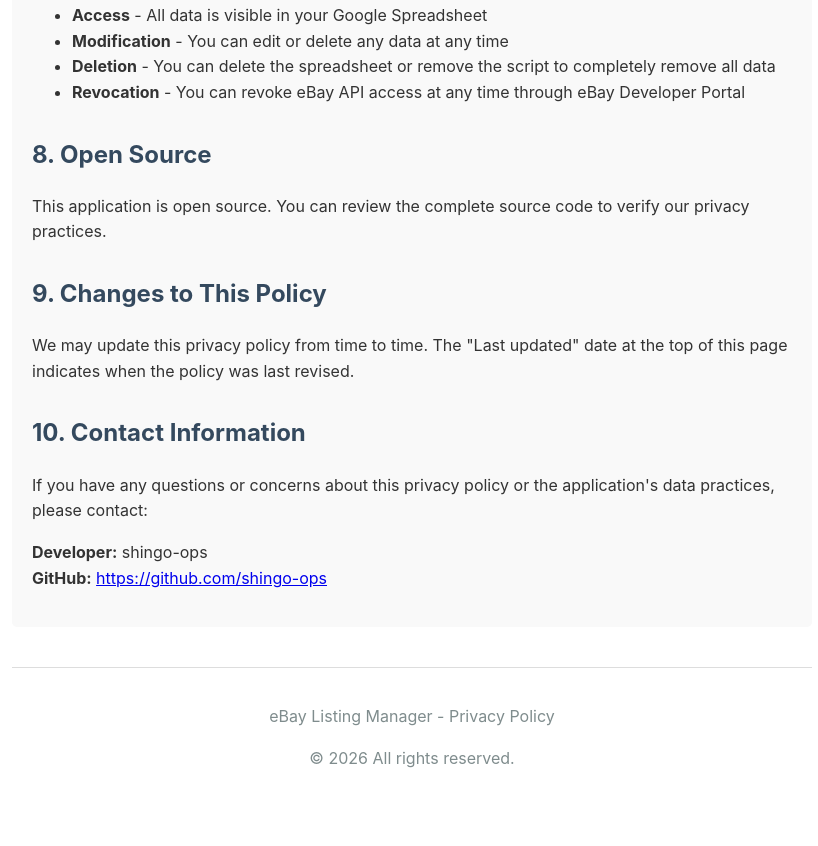
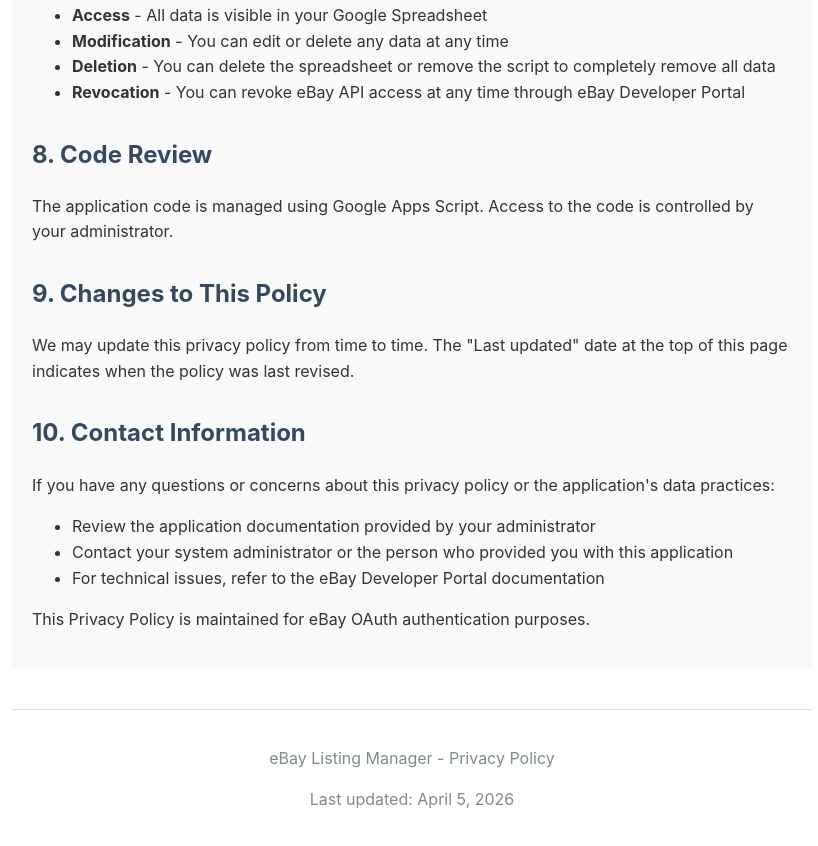
Before and after one commit to shingo-ops/ebay-privacy-policy, a plain HTML site: page index.html in a window 1280 px wide. Shown: the part 1745-2591 px from the top of the page, without its empty margins (228-1046 px from the left). Before the commit the page ends 2552 px from the top, so only its background shows below. Drawn offline with Linux system fonts and the light colour scheme.

Commit message:
Remove personal GitHub information from privacy policy
- Remove developer name and GitHub links
- Make contact information more generic
- Update footer to remove copyright claim

```diff
--- a/index.html
+++ b/index.html
@@ -99,21 +99,25 @@
             <li><strong>Revocation</strong> - You can revoke eBay API access at any time through eBay Developer Portal</li>
         </ul>
 
-        <h2>8. Open Source</h2>
-        <p>This application is open source. You can review the complete source code to verify our privacy practices.</p>
+        <h2>8. Code Review</h2>
+        <p>The application code is managed using Google Apps Script. Access to the code is controlled by your administrator.</p>
 
         <h2>9. Changes to This Policy</h2>
         <p>We may update this privacy policy from time to time. The "Last updated" date at the top of this page indicates when the policy was last revised.</p>
 
         <h2>10. Contact Information</h2>
-        <p>If you have any questions or concerns about this privacy policy or the application's data practices, please contact:</p>
-        <p><strong>Developer:</strong> shingo-ops<br>
-        <strong>GitHub:</strong> <a href="https://github.com/shingo-ops">https://github.com/shingo-ops</a></p>
+        <p>If you have any questions or concerns about this privacy policy or the application's data practices:</p>
+        <ul>
+            <li>Review the application documentation provided by your administrator</li>
+            <li>Contact your system administrator or the person who provided you with this application</li>
+            <li>For technical issues, refer to the eBay Developer Portal documentation</li>
+        </ul>
+        <p>This Privacy Policy is maintained for eBay OAuth authentication purposes.</p>
     </div>
 
     <footer style="margin-top: 40px; padding-top: 20px; border-top: 1px solid #ddd; text-align: center; color: #7f8c8d;">
         <p>eBay Listing Manager - Privacy Policy</p>
-        <p>&copy; 2026 All rights reserved.</p>
+        <p>Last updated: April 5, 2026</p>
     </footer>
 </body>
 </html>
```
Also changed, not shown: 2 other files.
